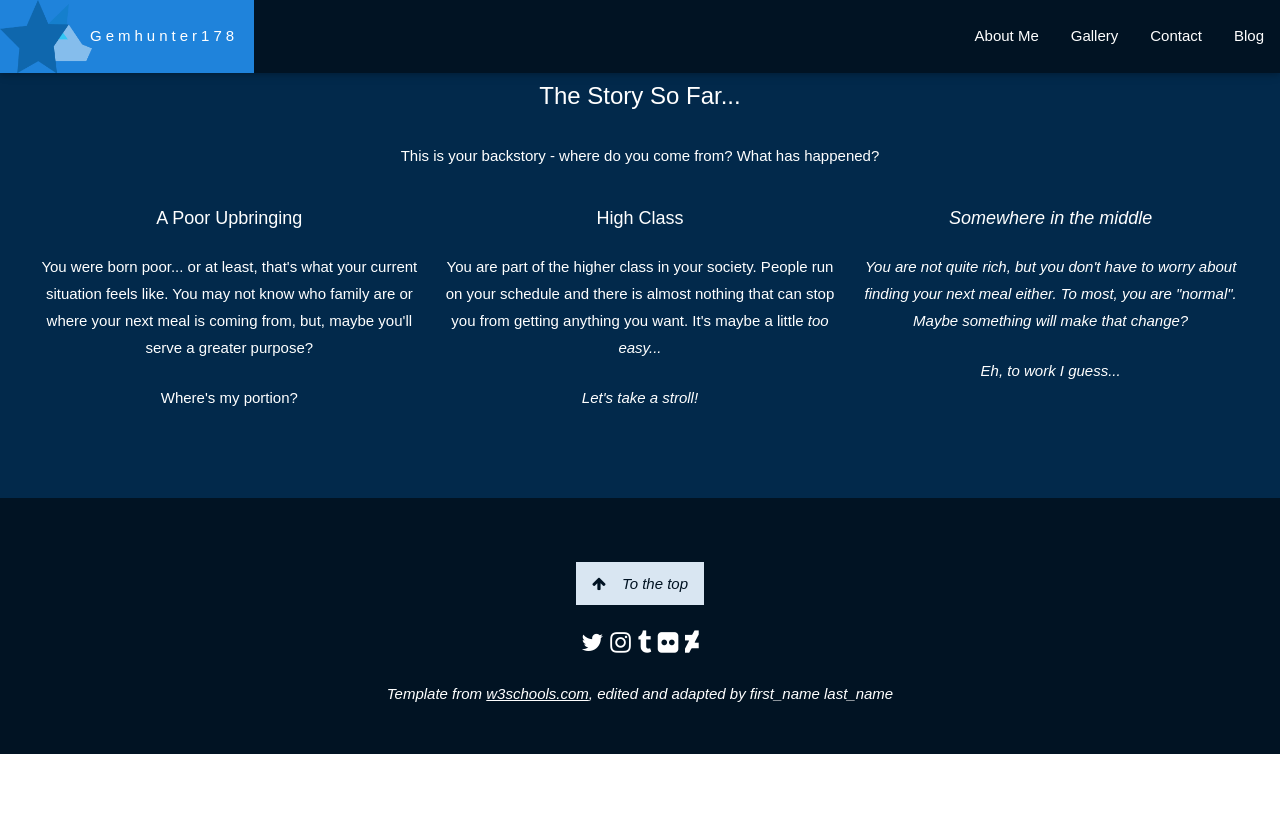
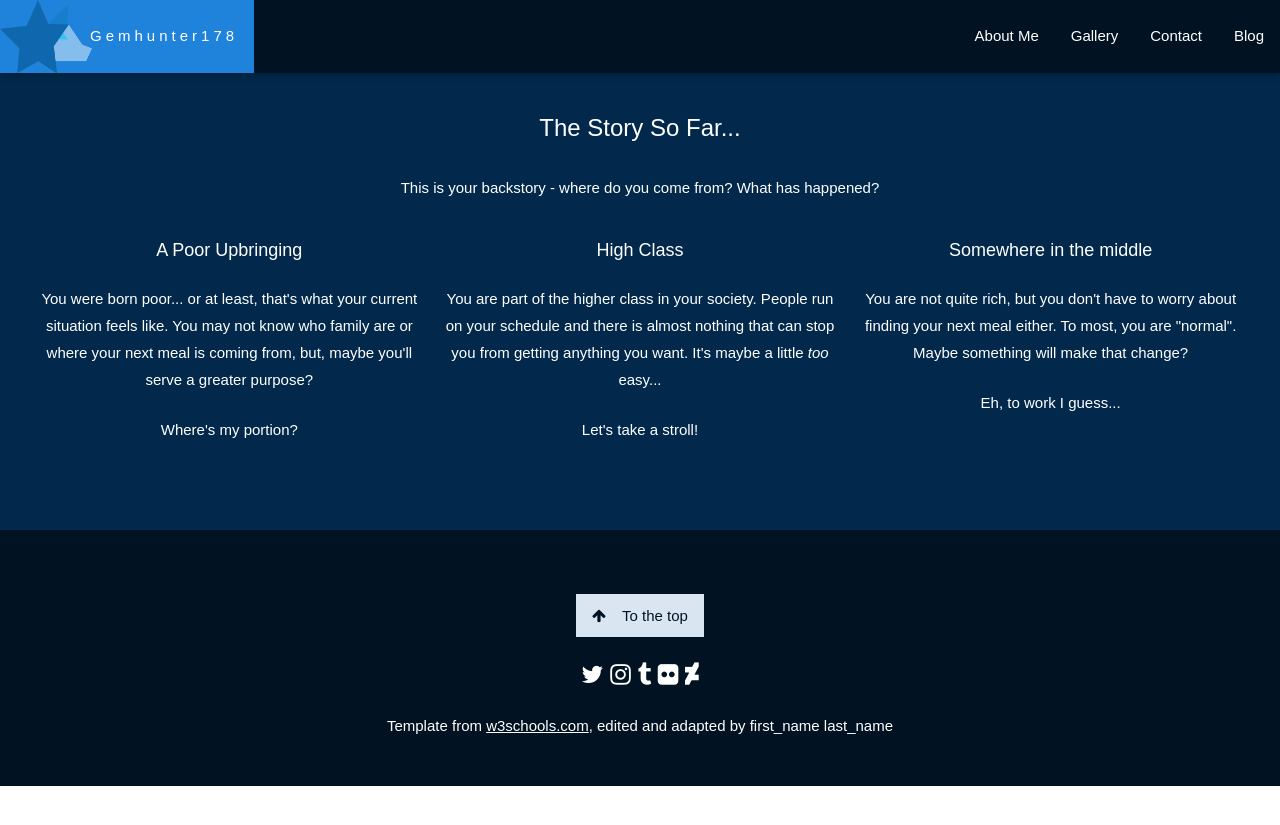
Before and after one commit to gemhunter178/gemhunter178.github.io, a Jekyll site: the page schoolprojects/PHIL1667/start.html, which Jekyll copies as it is, in a window 1280 px wide and 900 px high. Shown: the top 825 px of the window. Built offline with Jekyll 4.4.1, drawn with Linux system fonts in a browser that asks for light colours; some web fonts are replaced.

Commit message:
Update start.html

```diff
--- a/schoolprojects/PHIL1667/start.html
+++ b/schoolprojects/PHIL1667/start.html
@@ -52,7 +52,7 @@ body, html {
 	<!-- STUFF GOES HERE -->
 <!-- Game choices -->
 
-	<div class="w3-container pentagonite-darkish" style="padding:64px 16px" id="description">
+	<div class="w3-container pentagonite-darkish" style="margin-top:32px; padding:64px 16px" id="description">
 
 		<h3 class="w3-center">The Story So Far...</h3>
 
@@ -82,7 +82,7 @@ body, html {
 
 				<p class="w3-large">High Class</p>
 
-				<p>You are part of the higher class in your society. People run on your schedule and there is almost nothing that can stop you from getting anything you want. It's maybe a little <i>too</> easy...</p>
+				<p>You are part of the higher class in your society. People run on your schedule and there is almost nothing that can stop you from getting anything you want. It's maybe a little <i>too</i> easy...</p>
 
         <p><a href="1high.html" class="w3-button pentagonite-darkish">Let's take a stroll!</a></p>
 
```
